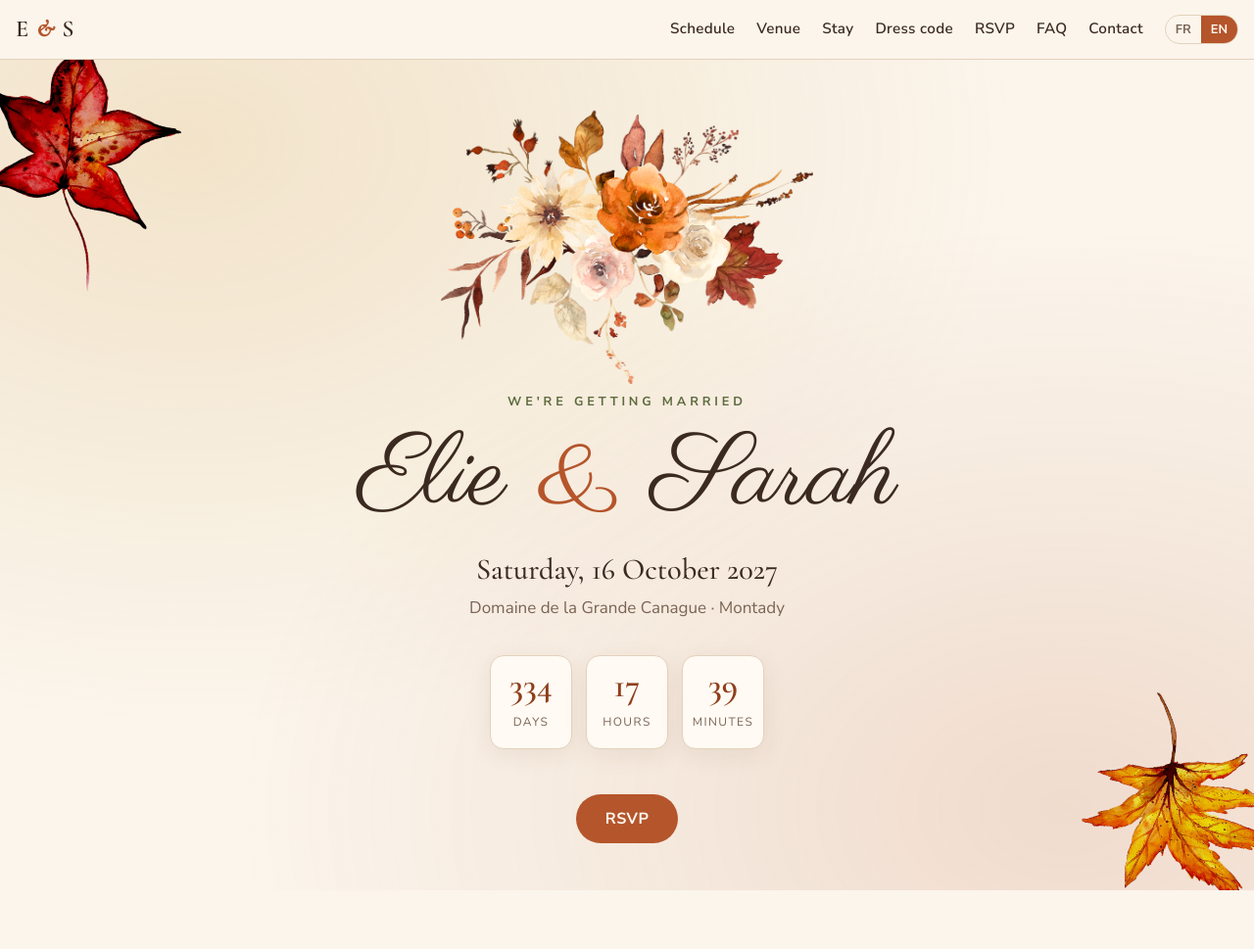
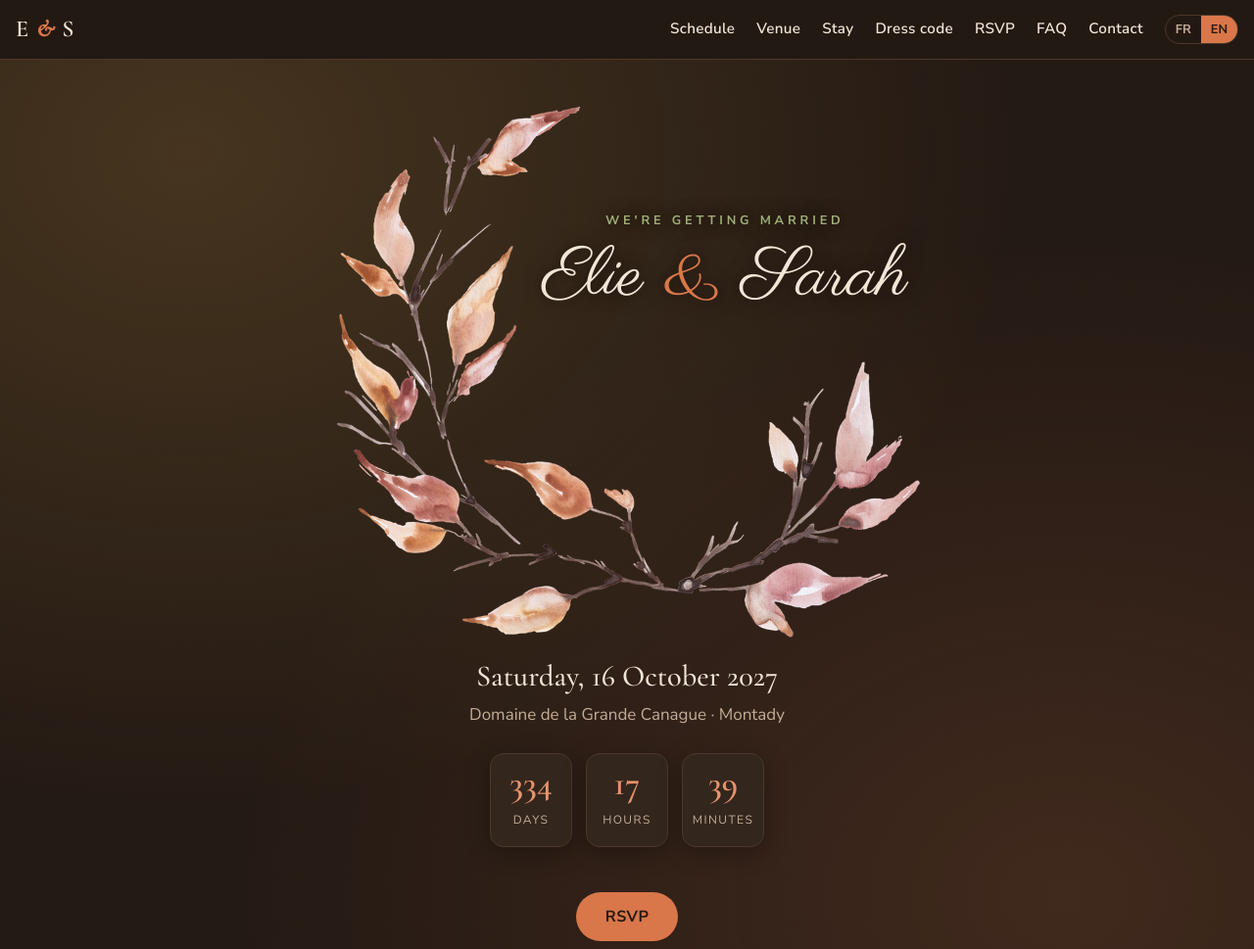
Before and after one commit to haerod/elie-et-sarah, a plain HTML site: page index.html in a window 1280 px wide. Shown: the top 969 px of the page at 98% size. Drawn offline with nearby package versions, Linux system fonts and the light colour scheme.

Commit message:
Frame the hero names with the watercolor wreath, default to dark theme
Replaces the hero bouquet and corner leaves with the crescent wreath
around the names. The site now always uses the dark palette.

Co-Authored-By: Claude Opus 5.5 <noreply@anthropic.com>

```diff
--- a/css/style.css
+++ b/css/style.css
@@ -131,7 +131,6 @@ a { color: var(--accent); }
 /* ---------- Hero ---------- */
 
 .hero {
-  position: relative; overflow: hidden;
   min-height: calc(100svh - 61px);
   display: flex; flex-direction: column; align-items: center; justify-content: center;
   text-align: center; padding: 48px var(--gutter);
@@ -140,12 +139,14 @@ a { color: var(--accent); }
     radial-gradient(ellipse at 85% 90%, color-mix(in srgb, var(--accent) 16%, transparent), transparent 55%),
     var(--bg);
 }
-.hero > :not(.hero-leaf) { position: relative; }
-.hero-bouquet { width: min(380px, 82vw); height: auto; margin-bottom: 8px; }
-.hero-leaf { position: absolute; height: auto; pointer-events: none; }
-.hero-leaf-tl { width: clamp(110px, 18vw, 220px); top: -20px; left: -30px; transform: rotate(-15deg); }
-.hero-leaf-br { width: clamp(100px, 16vw, 200px); bottom: -30px; right: -25px; transform: rotate(160deg); }
-@media (max-width: 600px) { .hero-leaf { opacity: .55; } }
+/* Names sit inside the wreath's arc, which frames them on the left and bottom */
+.hero-title {
+  position: relative; width: min(600px, 92vw); aspect-ratio: 900 / 822;
+  display: flex; flex-direction: column; justify-content: center;
+  padding: 0 0 18% 16%;
+}
+.hero-wreath { position: absolute; inset: 0; width: 100%; height: 100%; }
+.hero-title > :not(.hero-wreath) { position: relative; text-shadow: 0 0 18px var(--bg), 0 0 6px var(--bg); }
 
 .hero-kicker {
   text-transform: uppercase; letter-spacing: .3em; font-size: .8rem; font-weight: 700;
@@ -153,11 +154,12 @@ a { color: var(--accent); }
 }
 .hero-names {
   font-family: var(--font-script); font-weight: 400;
-  font-size: clamp(3.4rem, 13vw, 6.5rem); color: var(--text); margin: 0;
+  font-size: clamp(2.5rem, 10.5vw, 4.4rem); color: var(--text); margin: 0;
+  white-space: nowrap;
 }
 .hero-names span { color: var(--accent); }
 .hero-date { font-family: var(--font-title); font-size: clamp(1.4rem, 4vw, 1.9rem); margin: .3em 0 0; }
-.hero-place { color: var(--muted); margin-bottom: 2em; }
+.hero-place { color: var(--muted); margin-bottom: 1.5em; }
 
 .countdown { display: flex; gap: 14px; margin-bottom: 2.2em; font-family: var(--font-title); font-size: 1.3rem; }
 .countdown div {
--- a/index.html
+++ b/index.html
@@ -1,5 +1,5 @@
 <!doctype html>
-<html lang="fr">
+<html lang="fr" data-theme="dark">
 <head>
   <meta charset="utf-8">
   <meta name="viewport" content="width=device-width, initial-scale=1">
@@ -36,11 +36,11 @@
 
   <!-- HERO -->
   <section id="accueil" class="hero">
-    <img class="hero-leaf hero-leaf-tl" src="assets/leaf-red.png" alt="" width="360" height="415">
-    <img class="hero-leaf hero-leaf-br" src="assets/leaf-yellow.png" alt="" width="360" height="419">
-    <img class="hero-bouquet" src="assets/hero-bouquet.png" alt="" width="820" height="611">
-    <p class="hero-kicker" data-i18n="hero.kicker"></p>
-    <h1 class="hero-names">Elie <span>&amp;</span> Sarah</h1>
+    <div class="hero-title">
+      <img class="hero-wreath" src="assets/wreath.png" alt="" width="900" height="822">
+      <p class="hero-kicker" data-i18n="hero.kicker"></p>
+      <h1 class="hero-names">Elie <span>&amp;</span> Sarah</h1>
+    </div>
     <p class="hero-date" data-i18n="hero.date"></p>
     <p class="hero-place">Domaine de la Grande Canague · Montady</p>
 
```
Also changed, not shown: assets/hero-bouquet.png (deleted), assets/leaf-red.png (deleted), assets/leaf-yellow.png (deleted), assets/wreath.png (added).
